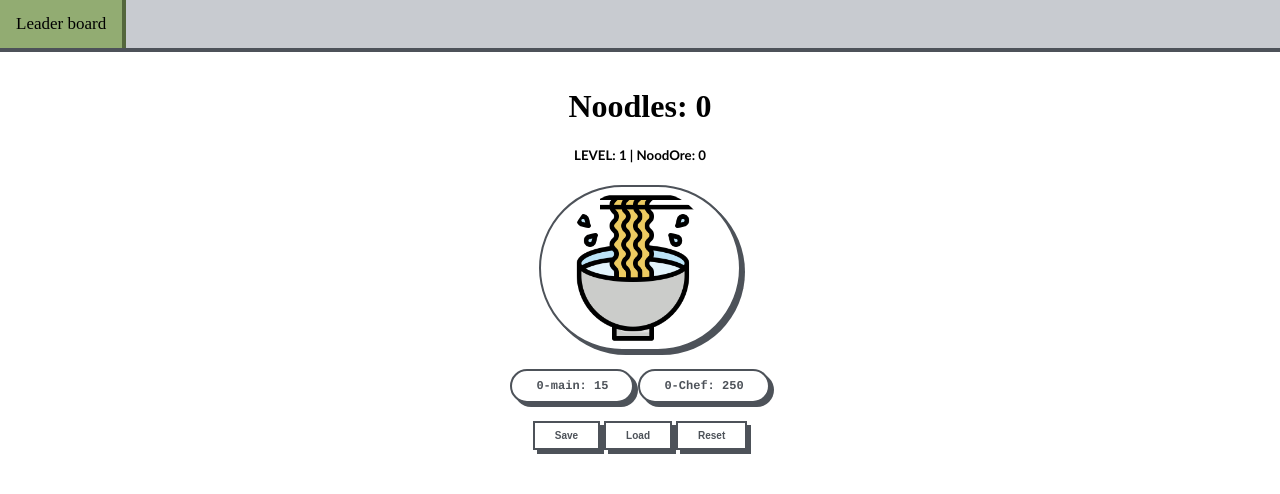
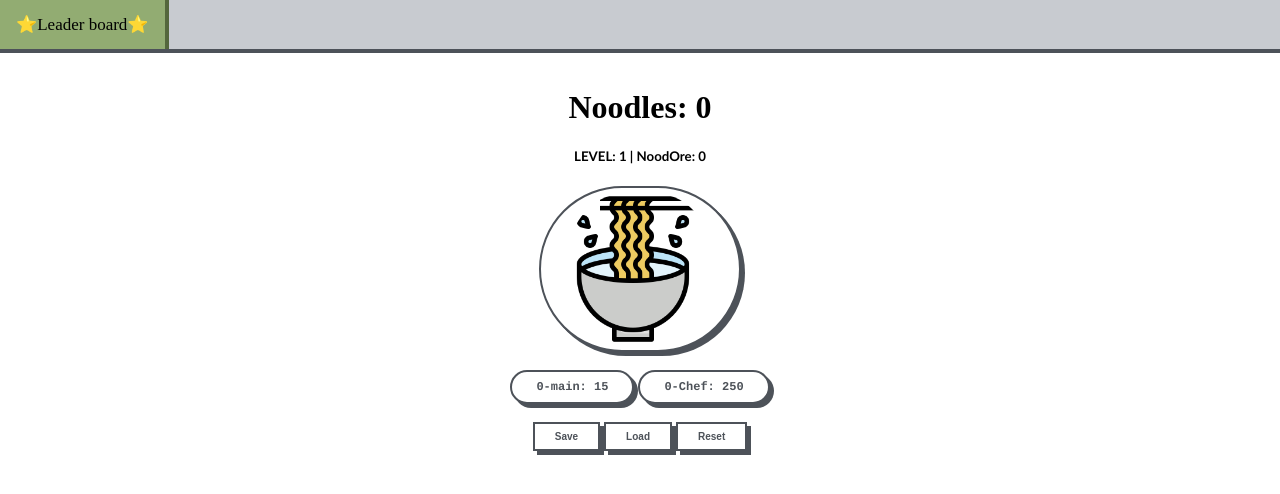
Before and after one commit to OniwaAguy/noodles, a plain HTML site: page index.html in a window 1280 px wide. Drawn offline with Linux system fonts and the light colour scheme.

Commit message:
Update index.html

```diff
--- a/index.html
+++ b/index.html
@@ -8,7 +8,7 @@
 
 
   <div class='topbar'>
-    <a onclick='board()'>Leader board</a>
+    <a href="https://msha.ke/noodlesclciker/">⭐Leader board⭐</a>
   </div>
 
     <center class='center'>
```
